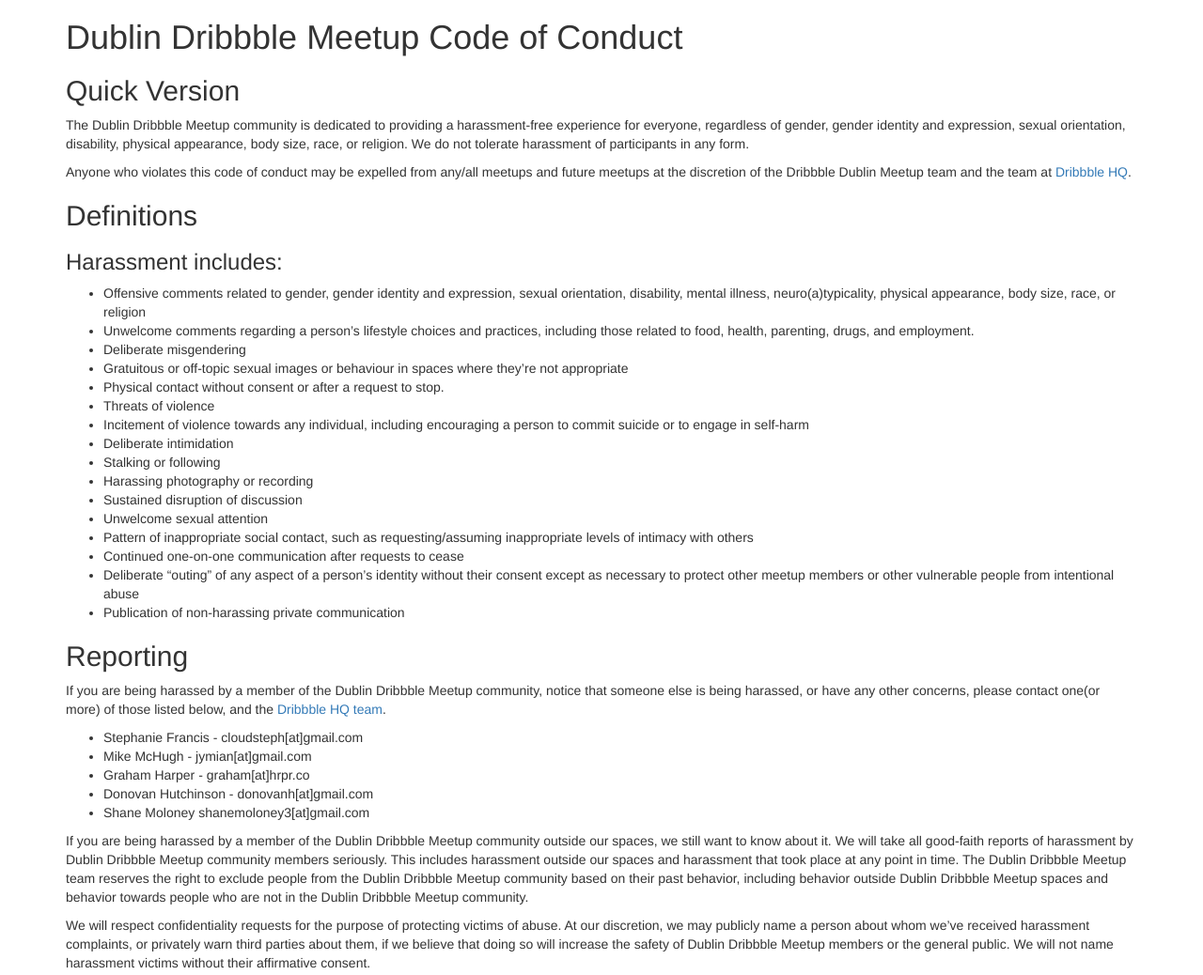
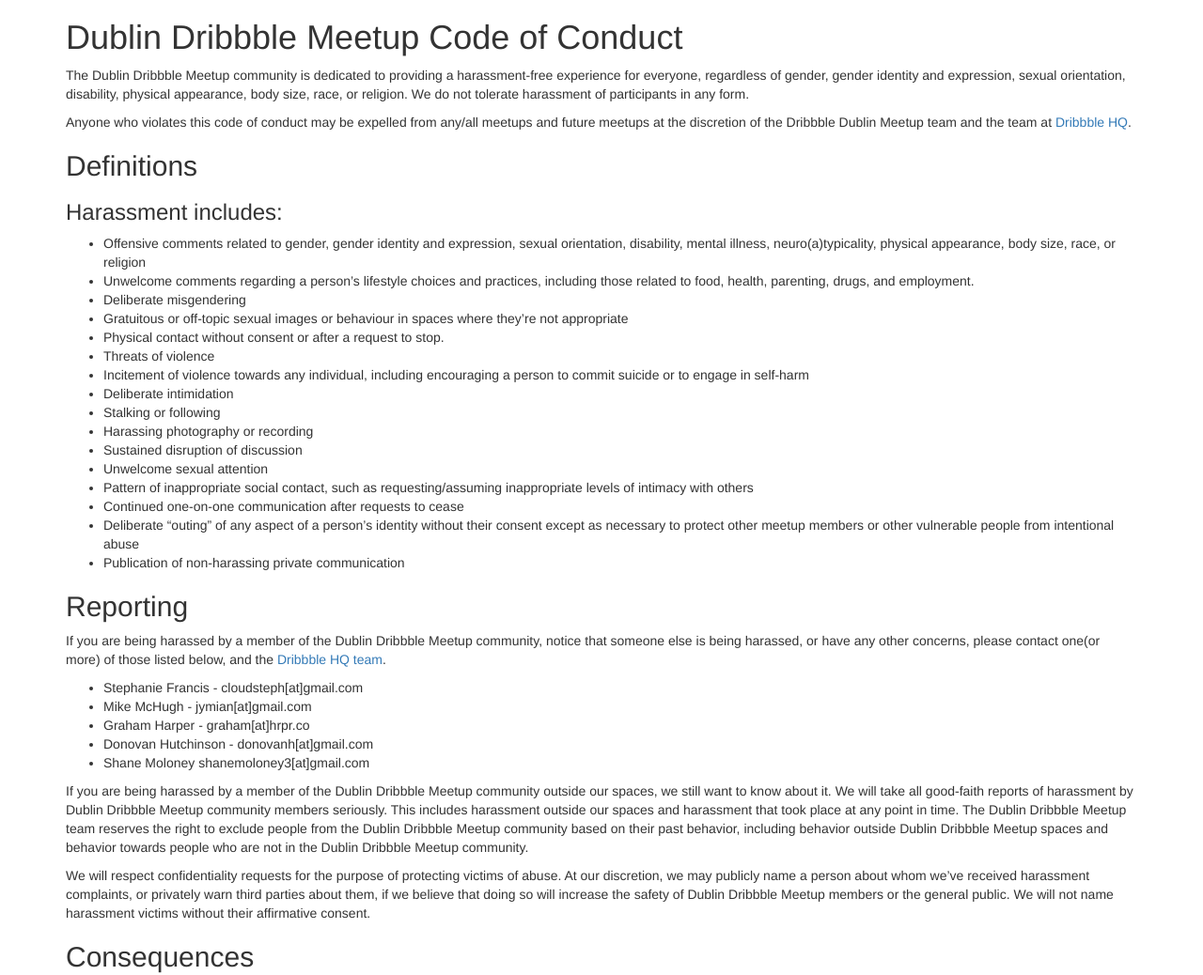
Before and after one commit to DribbbleDublinMeetup/DribbbleDublinMeetup.github.io, a plain HTML site: page index.html in a window 1280 px wide. Shown: the top 1038 px of the page at 94% size. Drawn offline with nearby package versions, Linux system fonts and the light colour scheme.

Commit message:
quick edit - remove title

```diff
--- a/index.html
+++ b/index.html
@@ -15,8 +15,6 @@
         <![endif]-->
       <div class="container">
         <h1>Dublin Dribbble Meetup Code of Conduct</h1>
-
-        <h2>Quick Version</h2>
 
         <p>The Dublin Dribbble Meetup community is dedicated to providing a harassment-free experience for everyone, regardless of gender, gender identity and expression, sexual orientation, disability, physical appearance, body size, race, or religion. We do not tolerate harassment of participants in any form.</p>
 
```
